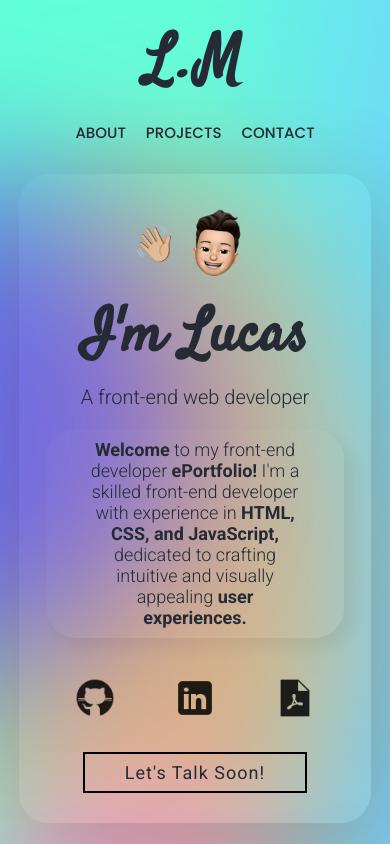
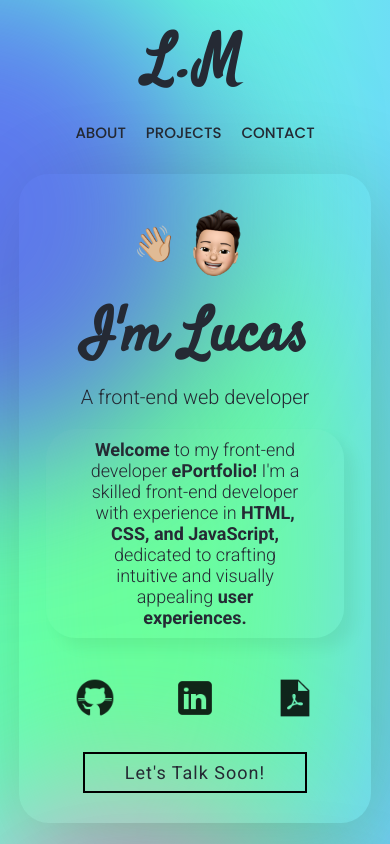
Before and after one commit to lucasm3110/portfolio2, a plain HTML site: page index.html in a window 390 px wide. Shown: the top 844 px of the page. Drawn offline with Linux system fonts and the light colour scheme.

Commit message:
color updtae

```diff
--- a/style.css
+++ b/style.css
@@ -460,7 +460,8 @@ textarea {
         height: 500px;
         width: 500px;
         background-color: #5c4ef7c0;
-        right: 50%;
+        right: 45%;
+        bottom: 45%;
         filter: blur(80px);
     }
 
@@ -479,7 +480,7 @@ textarea {
     .circles3 {
         height: 800px;
         width: 800px;
-        background-color: #ffa268c8;
+        background-color: #68ff89c8;
         filter: blur(80px);
     }
 
```
